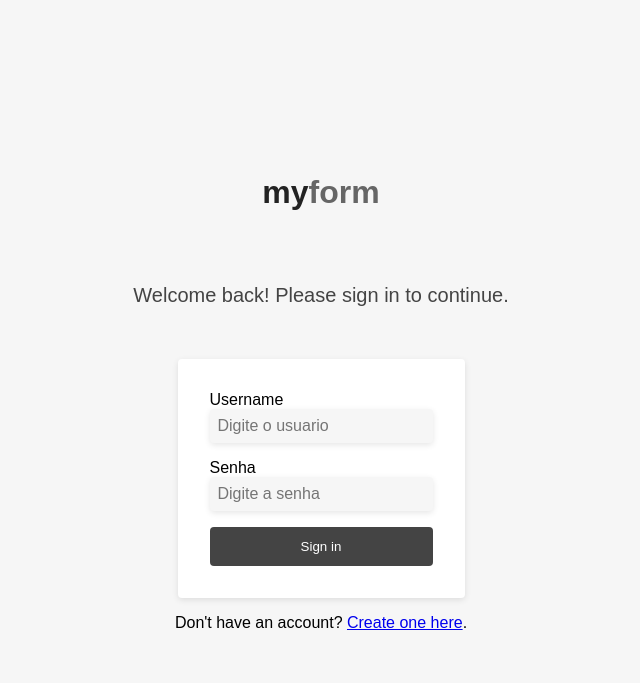
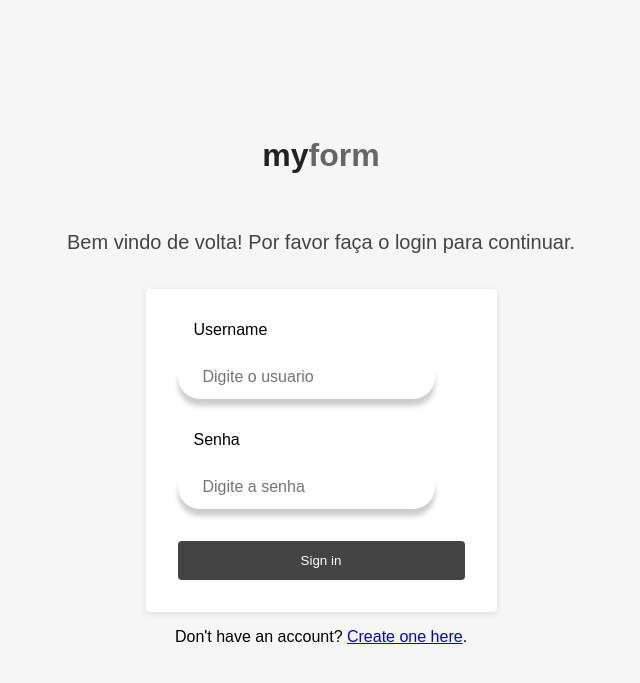
Before and after one commit to felipeversiane/myform-app, a Django app: page /login/ in a window 1280 px wide. Shown: the top 683 px of the page, without its empty margins (319-959 px from the left). Run offline with Django 4.2, Linux system fonts and the light colour scheme.

Commit message:
:pencil:

```diff
--- a/app/templates/app/login.html
+++ b/app/templates/app/pages/login.html
@@ -31,7 +31,7 @@
         .logo {
             display: flex;
             align-items: center;
-            margin-bottom: 32px;
+            margin-bottom: 15px;
         }
 
         .logo img {
@@ -50,7 +50,7 @@
 
         .message {
             font-size: 20px;
-            margin-bottom: 32px;
+            margin-bottom: 15px;
             color: #444;
         }
 
@@ -106,6 +106,36 @@
         .signup a:hover {
             color: #222;
         }
+        #username {
+            box-shadow: 0 7px 5px rgba(0,0,0,0.2);
+            display: flex;
+            align-items: center;
+            background-color: #fff;
+            border-radius: 30px;
+            padding: 13px 25px;
+            margin-right: 30px;
+            margin-top:1rem;
+            margin-bottom:2rem;
+
+        }
+        #password {
+            box-shadow: 0 7px 5px rgba(0,0,0,0.2);
+            display: flex;
+            align-items: center;
+            background-color: #fff;
+            border-radius: 30px;
+            padding: 13px 25px;
+            margin-right: 30px;
+            margin-top:1rem;
+            margin-bottom:2rem;
+        }
+        label{
+            margin-left:1rem;
+        }
+        .new-account{
+            margin-bottom:1.4rem;
+
+        }
     </style>
 </head>
 <body>
@@ -114,7 +144,8 @@
             <h1><span>my</span><span style='color:#666; '>form</span></h1>
         </div>
         <div class="message">
-            <p>Welcome back! Please sign in to continue.</p>
+            <p>
+                Bem vindo de volta! Por favor faça o login para continuar.</p>
         </div>
         <div class="form-container">
             <form>
@@ -126,7 +157,7 @@
             </form>
         </div>
         <div class="new-account">
-            <p>Don't have an account? <a href="#">Create one here</a>.</p>
+            <p>Don't have an account? <a href="localhost:8000/create-acount">Create one here</a>.</p>
         </div>
     </div>
 </body>
--- a/app/views.py
+++ b/app/views.py
@@ -3,12 +3,12 @@
 
 def home(request):
 
-    return render(request, 'app/home.html')
+    return render(request, 'app/pages/home.html')
 
 
 def login(request):
-    return render(request, 'app/login.html')
+    return render(request, 'app/pages/login.html')
 
 
 def create_acount(request):
-    return render(request, 'app/create_acount.html')
+    return render(request, 'app/pages/create_acount.html')
--- a/server/urls.py
+++ b/server/urls.py
@@ -16,10 +16,11 @@
 """
 from django.contrib import admin
 from django.urls import path
-from app.views import home, login
+from app.views import home, login, create_acount
 
 urlpatterns = [
     path('admin/', admin.site.urls),
     path('',  home),
     path("login/", login),
+    path('create-acount/', create_acount)
 ]
```
Also changed, not shown: app/templates/app/create_acount.html (deleted, +0 -14 lines), app/templates/app/pages/create_acount.html (added, +39 -0 lines), app/templates/app/pages/home.html (renamed from app/templates/app/home.html, +16 -16 lines), app/templates/app/partials/header.html (renamed from app/templates/app/header.html, +4 -4 lines), app/templates/app/partials/footer.html (renamed from app/templates/app/footer.html).
